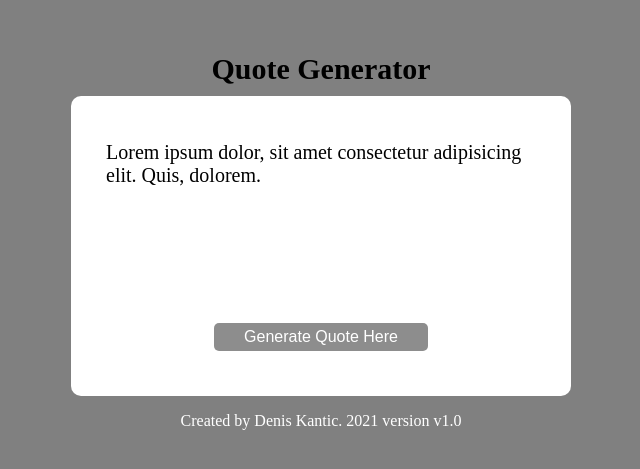
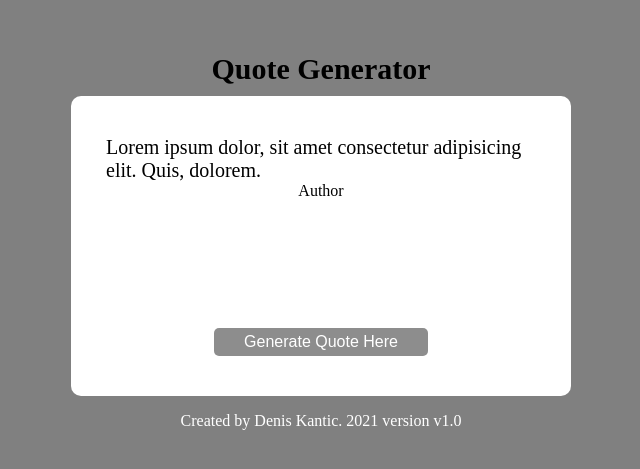
Before and after one commit to DenisKantic/QuoteGeneratorJS, a plain HTML site: page index.html in a window 1280 px wide. Shown: the part 159-628 px from the top of the page, without its empty margins (319-959 px from the left). Drawn offline with Linux system fonts and the light colour scheme.

Commit message:
added id in html, small changes in css and finished js arrow function

```diff
--- a/app.js
+++ b/app.js
@@ -5,16 +5,16 @@ const generateBtn = document.getElementById("generateBtn");
 const allQuotes =
 [
     {
-        quote :  '"The greatest glory in living lies not in never falling, but in rising every time we fall."',
-        author : "-Nelson Mandela"
+        quote :  `"The greatest glory in living lies not in never falling, but in rising every time we fall."`,
+        author : `-Nelson Mandela`
     },
     {
-        quote: '"The way to get started is to quit talking and begin doing."',
-        author: "-Walt Disney"
+        quote: `"The way to get started is to quit talking and begin doing."`,
+        author: `-Walt Disney`
     },
     {
-        quote: '"If life were predictable it would cease to be life, and be without flavor."',
-        author: "-Eleanor Roosevelt"
+        quote: `"If life were predictable it would cease to be life, and be without flavor."`,
+        author: `-Eleanor Roosevelt`
     }
 ];
 
@@ -23,5 +23,6 @@ generateBtn.addEventListener("click", ()=>{
 
     let randomQuote = Math.floor(Math.random()*allQuotes.length);
 
-    quote.innerHTML = allQuotes[randomQuote];
+    quote.innerHTML = allQuotes[randomQuote].quote;
+    author.innerHTML = allQuotes[randomQuote].author;
 });
--- a/index.html
+++ b/index.html
@@ -14,6 +14,7 @@
     <div class="container">
         <div class="center-part">
         <div id="quote">Lorem ipsum dolor, sit amet consectetur adipisicing elit. Quis, dolorem.</div>
+        <div id="author">Author</div>
         <button id="generateBtn">Generate Quote Here</button>
         </div>
     </div>
--- a/style.css
+++ b/style.css
@@ -39,13 +39,13 @@ h1{
 #quote{
     text-align: start;
     font-size: 20px;
-    height: 150px;
 }
 
 #generateBtn{
     font-size: 16px;
     padding: 5px 30px;
-    margin-top: 2rem;
+    margin-top: 8rem;
+    position: static;
     outline: none;
     border: none;
     border-radius: 5px;
@@ -61,3 +61,7 @@ h1{
     margin-top: 1rem;
     color: white;
 }
+
+#author{
+    text-transform: capitalize;
+}
```
